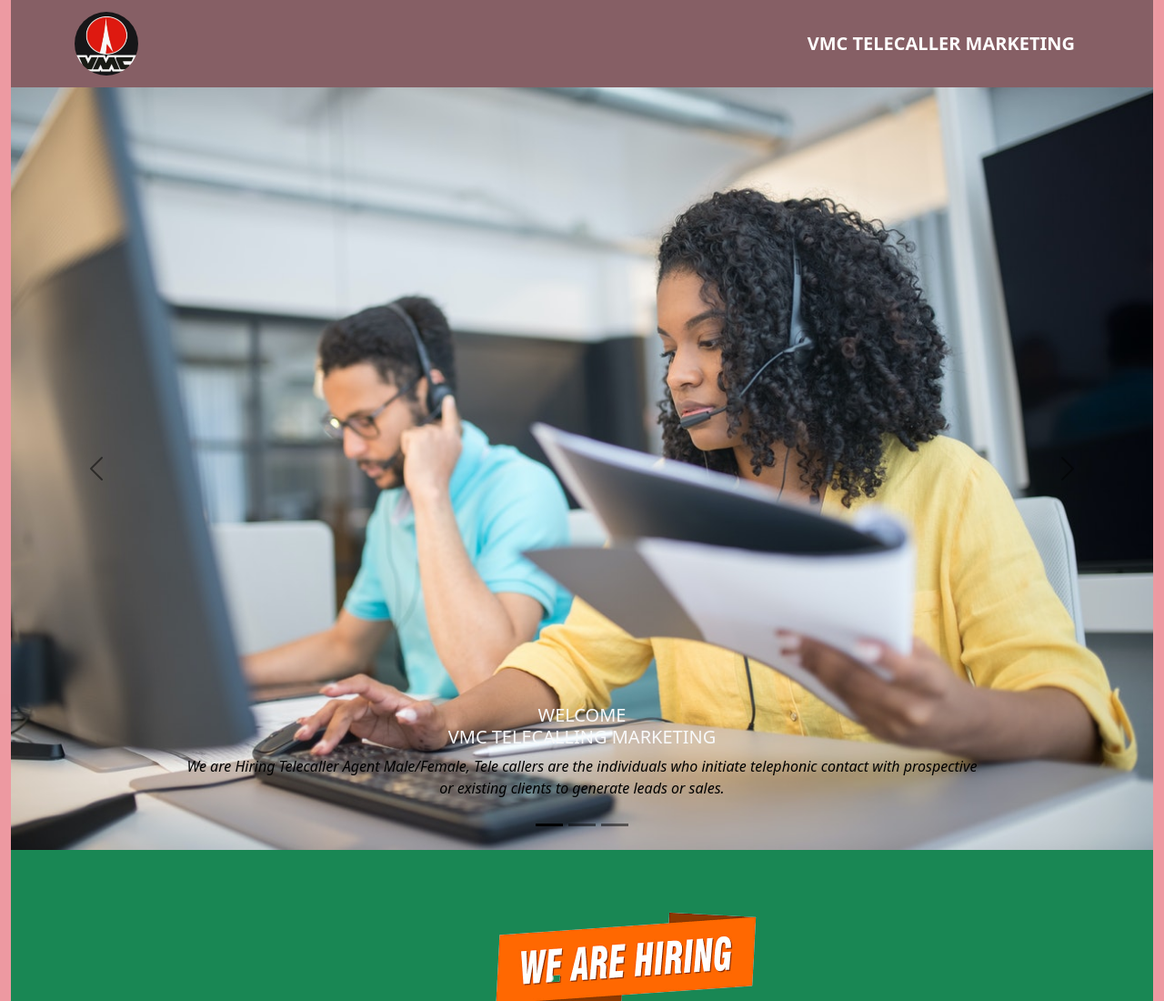
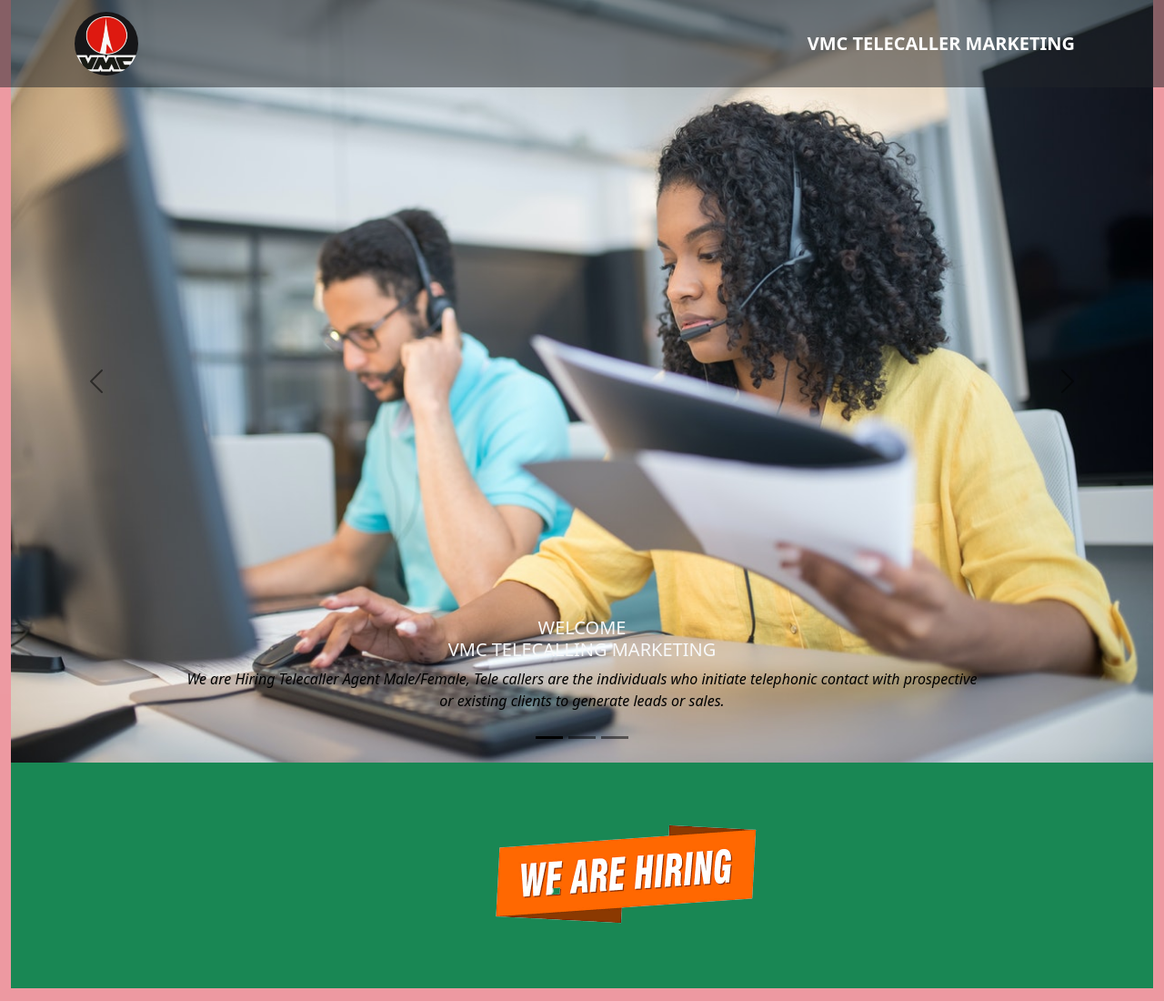
Before and after one commit to Abhinav-Mishra123/vmctelecom.github.io, a plain HTML site: page index.html in a window 1280 px wide. Shown: the top 1100 px of the page at 91% size. Drawn offline with nearby package versions, Linux system fonts and the light colour scheme.

Commit message:
navbar has been fixed in top

```diff
--- a/index.html
+++ b/index.html
@@ -20,7 +20,7 @@
   </head>
   <body>
       <div class="container-fluid bg-danger bg-opacity-50">
-    <nav class="navbar navbar-dark bg-dark bg-opacity-50 sticky-top">
+    <nav class="navbar navbar-dark bg-dark bg-opacity-50 fixed-top">
       <div class="container">
         <a class="navbar-brand" href="#">
           <img
```
